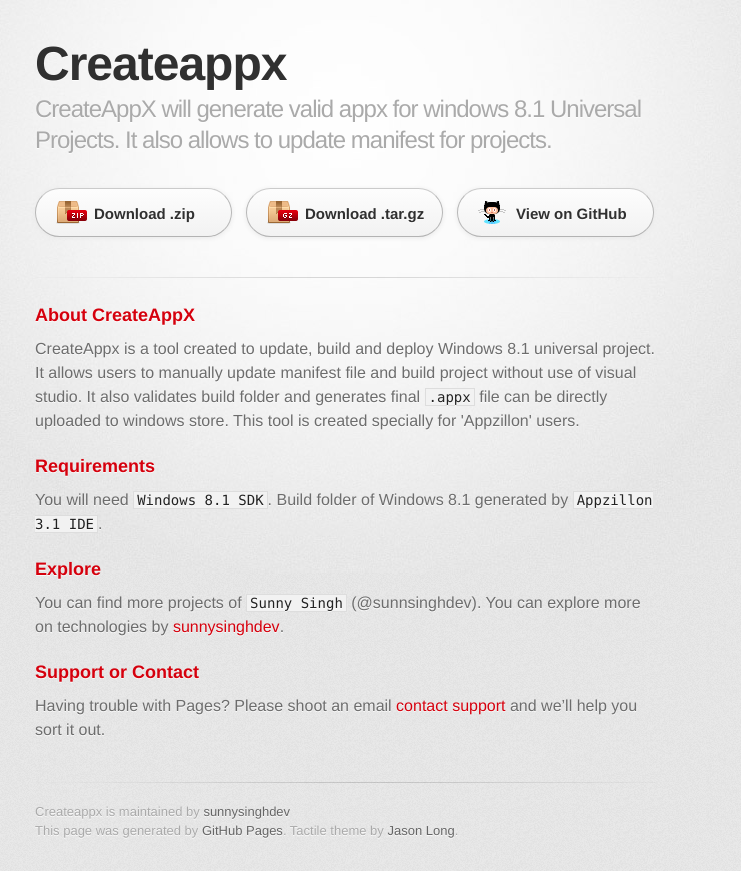
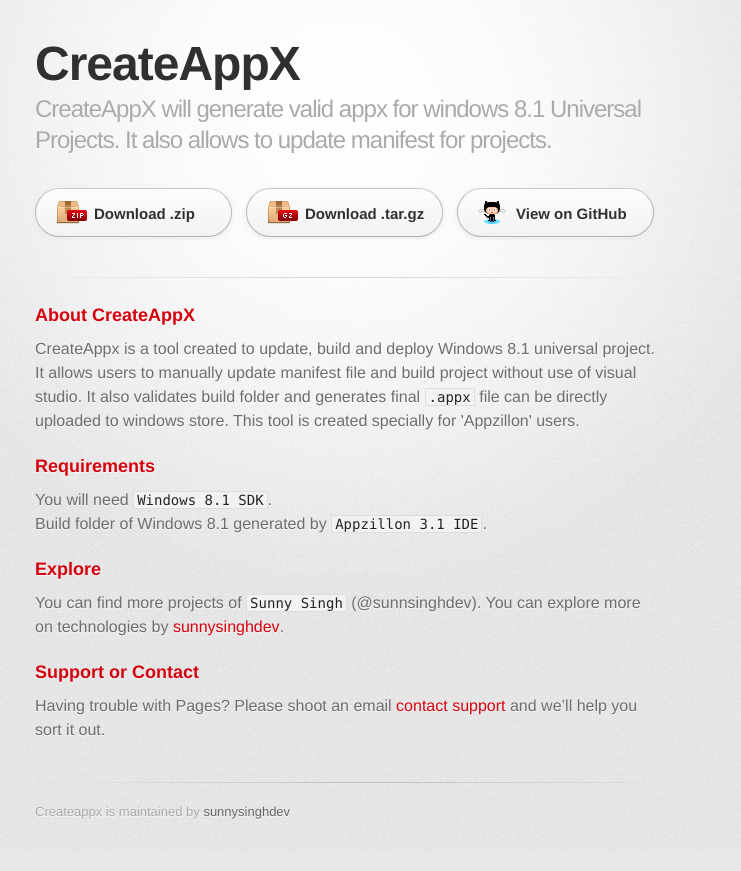
Before and after one commit to sunnysinghdev/CreateAppX, a plain HTML site: page index.html in a window 1280 px wide. Shown: the whole page, without its empty margins (295-1036 px from the left). Drawn offline with Linux system fonts and the light colour scheme; a web font is replaced by a local one.

Commit message:
Recreated

```diff
--- a/index.html
+++ b/index.html
@@ -7,10 +7,11 @@
     <link rel="stylesheet" type="text/css" href="stylesheets/stylesheet.css" media="screen">
     <link rel="stylesheet" type="text/css" href="stylesheets/github-dark.css" media="screen">
     <link rel="stylesheet" type="text/css" href="stylesheets/print.css" media="print">
+    <link rel="shortcut icon" type="image/png" href="/favicon.png"/>
     <!--[if lt IE 9]>
     <script src="//html5shiv.googlecode.com/svn/trunk/html5.js"></script>
     <![endif]-->
-    <title>Createappx by sunnysinghdev</title>
+    <title>CreateAppx by sunnysinghdev</title>
   </head>
 
   <body>
@@ -18,12 +19,12 @@
       <div class="inner">
 
         <header>
-          <h1>Createappx</h1>
+          <h1>CreateAppX</h1>
           <h2>CreateAppX will generate valid appx for windows 8.1 Universal Projects. It also allows to update manifest for projects.</h2>
         </header>
 
         <section id="downloads" class="clearfix">
-          <a href="https://github.com/sunnysinghdev/CreateAppX/zipball/master" id="download-zip" class="button"><span>Download .zip</span></a>
+          <a href="https://github.com/sunnysinghdev/CreateAppX/raw/master/CreateAppx8.1.zip" id="download-zip" class="button"><span>Download .zip</span></a>
           <a href="https://github.com/sunnysinghdev/CreateAppX/tarball/master" id="download-tar-gz" class="button"><span>Download .tar.gz</span></a>
           <a href="https://github.com/sunnysinghdev/CreateAppX" id="view-on-github" class="button"><span>View on GitHub</span></a>
         </section>
@@ -39,7 +40,7 @@
 <h3>
 <a id="requirements" class="anchor" href="#requirements" aria-hidden="true"><span aria-hidden="true" class="octicon octicon-link"></span></a>Requirements</h3>
 
-<p>You will need <code>Windows 8.1 SDK</code>.
+<p>You will need <code>Windows 8.1 SDK</code>.<br>
 Build folder of Windows 8.1 generated by <code>Appzillon 3.1 IDE</code>.</p>
 
 <h3>
@@ -55,7 +56,7 @@
 
         <footer>
           Createappx is maintained by <a href="https://github.com/sunnysinghdev">sunnysinghdev</a><br>
-          This page was generated by <a href="https://pages.github.com">GitHub Pages</a>. Tactile theme by <a href="https://twitter.com/jasonlong">Jason Long</a>.
+
         </footer>
 
 
```
